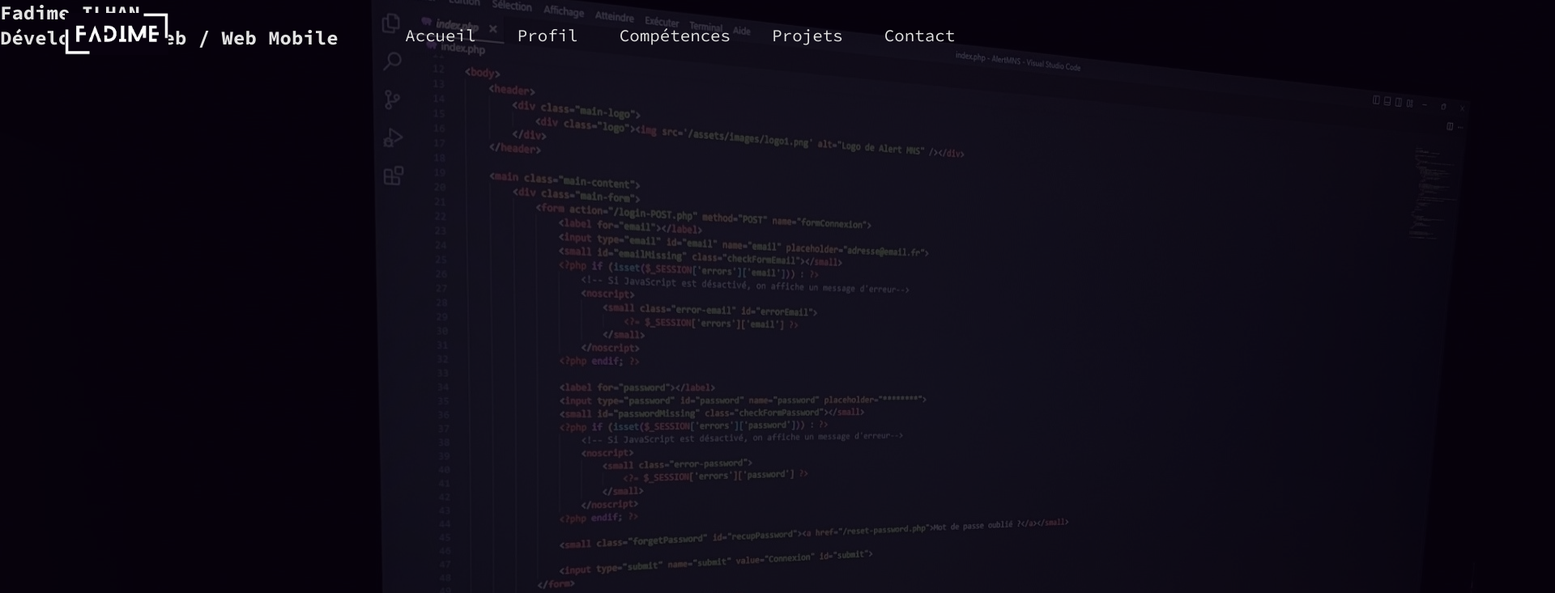
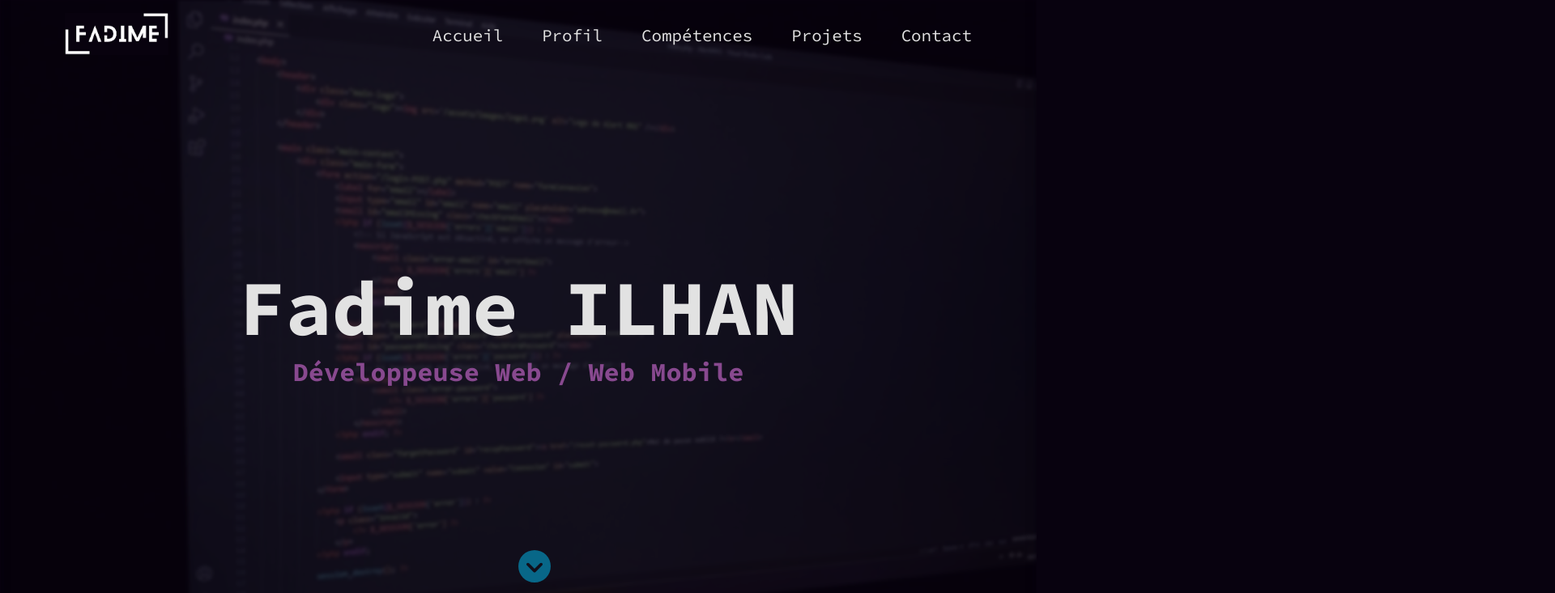
Before and after one commit to FadimeZgj/portfolio, a website: page index.html in a window 1280 px wide. Shown: the top 733 px of the page at 81% size, 1920 px wide, since content can reach past the window. Drawn offline with Linux system fonts and the light colour scheme.

Commit message:
page d'accueil terminé

```diff
--- /dev/null
+++ b/assets/script/script.js
@@ -0,0 +1,39 @@
+/* TYPING */
+// Get the elements for name and job titles
+const nameElement = document.querySelector('.home__title--name');
+const jobElement = document.querySelector('.home__title--job');
+
+// Function to create typing effect
+function typeEffect(element, text, speed) {
+    const textArray = text.split('');
+    let tempText = '';
+    textArray.forEach((char, index) => {
+        setTimeout(() => {
+            tempText += char;
+            element.textContent = tempText;
+        }, speed * index);
+    });
+}
+
+// Call the typing function for name and job titles
+const nameText = nameElement.textContent;
+const jobText = jobElement.textContent;
+
+nameElement.textContent = '';
+jobElement.textContent = '';
+
+typeEffect(nameElement, nameText, 100); // Adjust speed (100ms) to control typing speed
+setTimeout(() => typeEffect(jobElement, jobText, 100), nameText.length * 100 + 300); // Add delay before starting the job title typing
+
+//////////////////////////////////////////////////////////////
+
+/* SCROLL ARROW */
+
+document.addEventListener("DOMContentLoaded", function() {
+    const scrollArrow = document.querySelector("#scrollArrow");
+    const nextSection = document.querySelector(".profil");
+
+    scrollArrow.addEventListener("click", function() {
+      nextSection.scrollIntoView({ behavior: "smooth" });
+    });
+  });
--- /dev/null
+++ b/assets/scss/home.scss
@@ -0,0 +1,95 @@
+@import 'variables';
+
+.home {
+    height: 100vh;
+    width: 100%;
+
+    display: flex;
+    flex-direction: column;
+    justify-content: center;
+    align-items: center;
+    box-shadow: inset 0px -50px 20px -10px $primary-color;
+
+    &__image {
+        position: absolute;
+        z-index: -999;
+        opacity: 0.2;
+        object-fit: cover;
+        max-width: 100%;
+        height: 100%;
+        filter: blur(2px);
+
+    }
+
+    &__title--name {
+        font-size: 6rem;
+    }
+
+    &__title--job {
+        font-size: 2rem;
+        color: $fourth-color;
+    }
+}
+
+/* Your existing SCSS code for .home remains unchanged */
+
+/* Add the CSS class to hide the entire text */
+.typing-effect {
+    overflow: hidden;
+    white-space: nowrap;
+    border-right: 3px solid $primary-color;
+}
+
+/* Add blinking cursor */
+.typing-effect::after {
+    content: "";
+    display: inline-block;
+    width: 6px;
+    height: 1.1em;
+    background-color: $primary-color;
+    animation: blink 1s infinite;
+}
+
+@keyframes typing {
+    from {
+        width: 0;
+    }
+    to {
+        width: 100%;
+    }
+}
+
+@keyframes blink {
+    50% {
+        opacity: 0;
+    }
+}
+
+/* Add the SCSS for the arrow */
+.arrow-container {
+    position: absolute;
+    bottom: 10%; /* Adjust the position from the bottom as per your requirement */
+    left: 50%;
+    transform: translateX(-50%);
+    width: 40px;
+    height: 40px;
+    cursor: pointer;
+    animation: bounce 2s infinite;
+
+    .arrow__icon {
+        fill: $third-color;
+    }
+  }
+
+  /* Add the bounce animation */
+  @keyframes bounce {
+    0%, 20%, 50%, 80%, 100% {
+      transform: translateY(0);
+    }
+    40% {
+      transform: translateY(-30px);
+    }
+    60% {
+      transform: translateY(-15px);
+    }
+  }
--- a/assets/scss/navbar.scss
+++ b/assets/scss/navbar.scss
@@ -1,21 +1,20 @@
+/* Assuming you have defined $primary-color, $secondary-color, and other necessary variables in 'variables.scss' */
+
 @import 'variables';
 
-/* Votre code CSS pour la classe .navbar reste inchangé */
+/* Votre code SCSS pour la classe .navbar reste inchangé */
 .navbar {
     position: fixed;
-    top: 0;
-    left: 0;
     width: 100%;
     padding: 1em 5em 1em 5em;
-}
 
     /* Nouveau conteneur interne avec espace entre les éléments */
-.navbar__container {
+    &__container {
         display: flex;
         justify-content: space-between;
         align-items: center;
-    width: 100%; /* Assurez-vous que le conteneur occupe toute la largeur */
-}
+        width: 100%;
+        /* Assurez-vous que le conteneur occupe toute la largeur */
 
         .navbar__logo {
             width: 8em;
@@ -24,6 +23,35 @@
         .navbar__link {
             text-decoration: none;
             color: $secondary-color;
-    margin: 0 1em 0 1em;
             font-size: 1.3em;
+            position: relative; /* Ensure the pseudo-element is positioned relative to the link */
+
+            /* Create the pseudo-element for the underline */
+            &::before {
+                content: "";
+                position: absolute;
+                bottom: -5px;
+                left: 0;
+                width: 0; /* Start with 0 width */
+                height: 2px;
+                background-color: $fourth-color;
+                transition: width 200ms ease-in; /* Control the underline's speed */
             }
+
+            &:hover::before {
+                /* On hover, expand the underline to the full width */
+                width: 100%;
+            }
+        }
+
+        ul {
+            display: flex;
+            gap: 3em;
+        }
+
+        li {
+            list-style: none;
+            display: inline-block;
+        }
+    }
+}
--- a/assets/scss/style.scss
+++ b/assets/scss/style.scss
@@ -1,4 +1,9 @@
 @import 'variables';
+
+html,body {
+    max-width: 100vw;
+    scroll-behavior: smooth;
+}
 
 * {
     margin: 0;
@@ -9,15 +14,5 @@
 body {
     background-color: $primary-color;
     @include primary-font();
+    overflow-x: hidden;
 }
-
-.home {
-    height: 100vh;
-
-    &__image {
-        position: absolute;
-        z-index: -999;
-        opacity: 0.2;
-        object-fit: conver;
-    }
-}
--- a/index.html
+++ b/index.html
@@ -12,11 +12,12 @@
         rel="stylesheet">
     <link rel="stylesheet" href="/assets/css/style.css">
     <link rel="stylesheet" href="/assets/css/navbar.css">
+    <link rel="stylesheet" href="/assets/css/home.css">
     <link rel="preconnect" href="https://fonts.googleapis.com">
     <link rel="preconnect" href="https://fonts.gstatic.com" crossorigin>
     <link href="https://fonts.googleapis.com/css2?family=Source+Code+Pro:ital,wght@0,400;0,700;1,400;1,700&display=swap"
         rel="stylesheet">
-    <title>Document</title>
+    <title>Fadime Ilhan</title>
 </head>
 
 <body>
@@ -27,11 +28,13 @@
                     <img class="navbar__logo" src="assets/images/logo-dark.jpg" alt="">
                 </div>
                 <div>
-                    <a href="" class="navbar__link">Accueil</a>
-                    <a href="" class="navbar__link">Profil</a>
-                    <a href="" class="navbar__link">Compétences</a>
-                    <a href="" class="navbar__link">Projets</a>
-                    <a href="" class="navbar__link">Contact</a>
+                    <ul>
+                        <li><a href="#" class="navbar__link">Accueil</a></li>
+                        <li><a href="#profil" class="navbar__link">Profil</a></li>
+                        <li><a href="#competences" class="navbar__link">Compétences</a></li>
+                        <li><a href="#projects" class="navbar__link">Projets</a></li>
+                        <li><a href="#contact" class="navbar__link">Contact</a></li>
+                    </ul>
                 </div>
             </div>
         </nav>
@@ -39,13 +42,23 @@
 
 
     <main>
-        <section class="home">
+        <section class="home" id="home">
             <img src="assets/images/photo-ecran2.jpg" alt="" class="home__image">
             <h1 class="home__title--name">Fadime ILHAN</h1>
             <h2 class="home__title--job">Développeuse Web / Web Mobile</h2>
+
+            <div class="arrow-container" id="scrollArrow">
+                <div class="arrow">
+                    <svg class="arrow__icon"  xmlns="http://www.w3.org/2000/svg" viewBox="0 0 512 512">
+                        <!--! Font Awesome Pro 6.4.0 by @fontawesome - https://fontawesome.com License - https://fontawesome.com/license (Commercial License) Copyright 2023 Fonticons, Inc. -->
+                        <path
+                            d="M256 0a256 256 0 1 0 0 512A256 256 0 1 0 256 0zM135 241c-9.4-9.4-9.4-24.6 0-33.9s24.6-9.4 33.9 0l87 87 87-87c9.4-9.4 24.6-9.4 33.9 0s9.4 24.6 0 33.9L273 345c-9.4 9.4-24.6 9.4-33.9 0L135 241z" />
+                    </svg>
+                </div>
+            </div>
         </section>
 
-        <section>
+        <section class="profil" id="profil">
             <h3>À propos de moi</h3>
             <p>
                 Bonjour, je m'appelle Fadime ILHAN et je suis une développeuse Web junior.
@@ -62,7 +75,7 @@
             <button>CV</button>
         </section>
 
-        <section>
+        <section id="competences">
             <h3>Compétences</h3>
 
             <div>
@@ -80,7 +93,7 @@
             </div>
         </section>
 
-        <section>
+        <section id="projects">
             <h3>Mes Projets</h3>
 
             <p>Voici quelques réalisations effectuées durant ma formation, durant mon stage et mes projets personnelles.
@@ -89,7 +102,7 @@
             <div>...</div>
         </section>
 
-        <section>
+        <section id="contact">
             <h3>Contact</h3>
 
             <form action="">
@@ -122,6 +135,7 @@
             - Tous droits réservés
         </p>
     </footer>
+    <script src="assets/script/script.js"></script>
 </body>
 
 </html>
```
Also changed, not shown: assets/css/home.css (added), assets/css/navbar.css, assets/css/style.css, assets/images/circle-chevron-down-solid.svg (added), 3 other files. Lines whose indentation alone changed are shown as unchanged.
